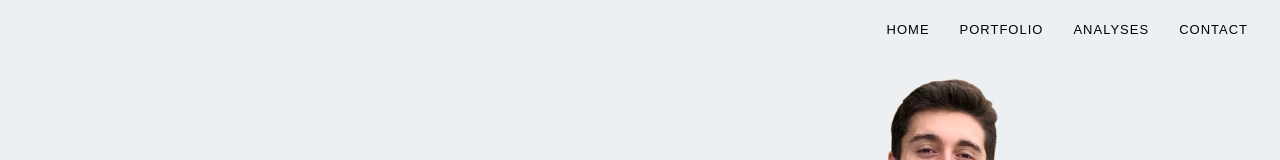
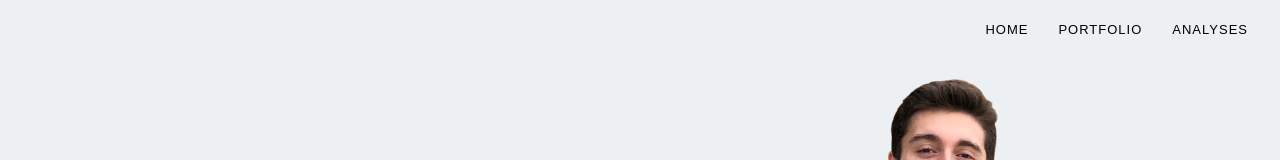
Before and after one commit to ChristopherChiechi/portfolio, a React (Create React App) app: page / in a window 1280 px wide. Shown: the top 160 px of the page. Built offline with nearby package versions, Linux system fonts and the light colour scheme.

Commit message:
Updated dependencies and header

```diff
--- a/package.json
+++ b/package.json
@@ -7,6 +7,7 @@
     "@testing-library/jest-dom": "^5.16.4",
     "@testing-library/react": "^13.1.1",
     "@testing-library/user-event": "^13.5.0",
+    "nth-check": "^2.0.1",
     "react": "^18.1.0",
     "react-dom": "^18.1.0",
     "react-scripts": "5.0.1",
--- a/src/Components/Header/Header.js
+++ b/src/Components/Header/Header.js
@@ -22,7 +22,7 @@
               <li><a href='#home'>home</a></li>
               <li><a href='#portfolio'>portfolio</a></li>
               <li><a href='#analyses'>analyses</a></li>
-              <li><a href='#contact'>contact</a></li>
+              {/*<li><a href='#contact'>contact</a></li>*/}
             </ul>
 
             <button className='toggle' onClick={() => setMobile(!Mobile)}>
```
Also changed, not shown: 1 other file (tests, documents, lock files or other folders).
